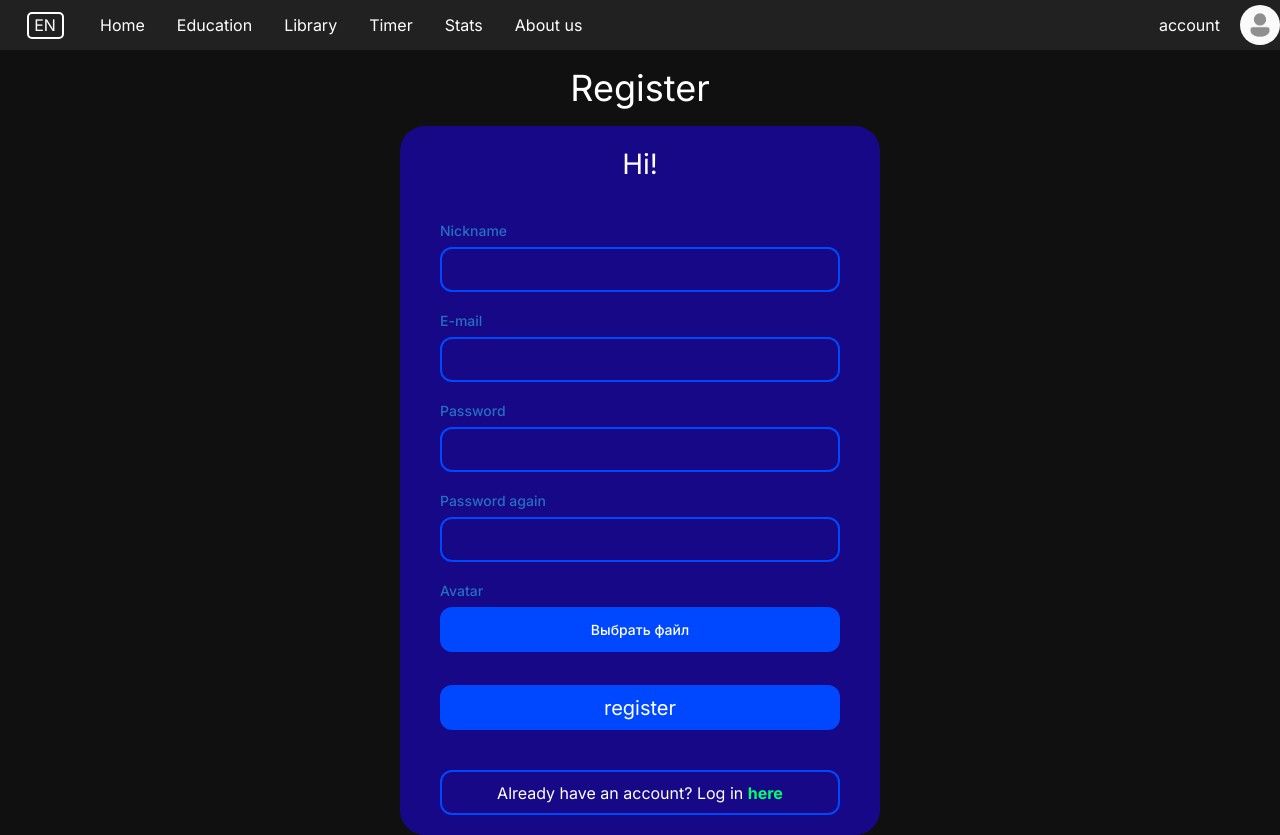
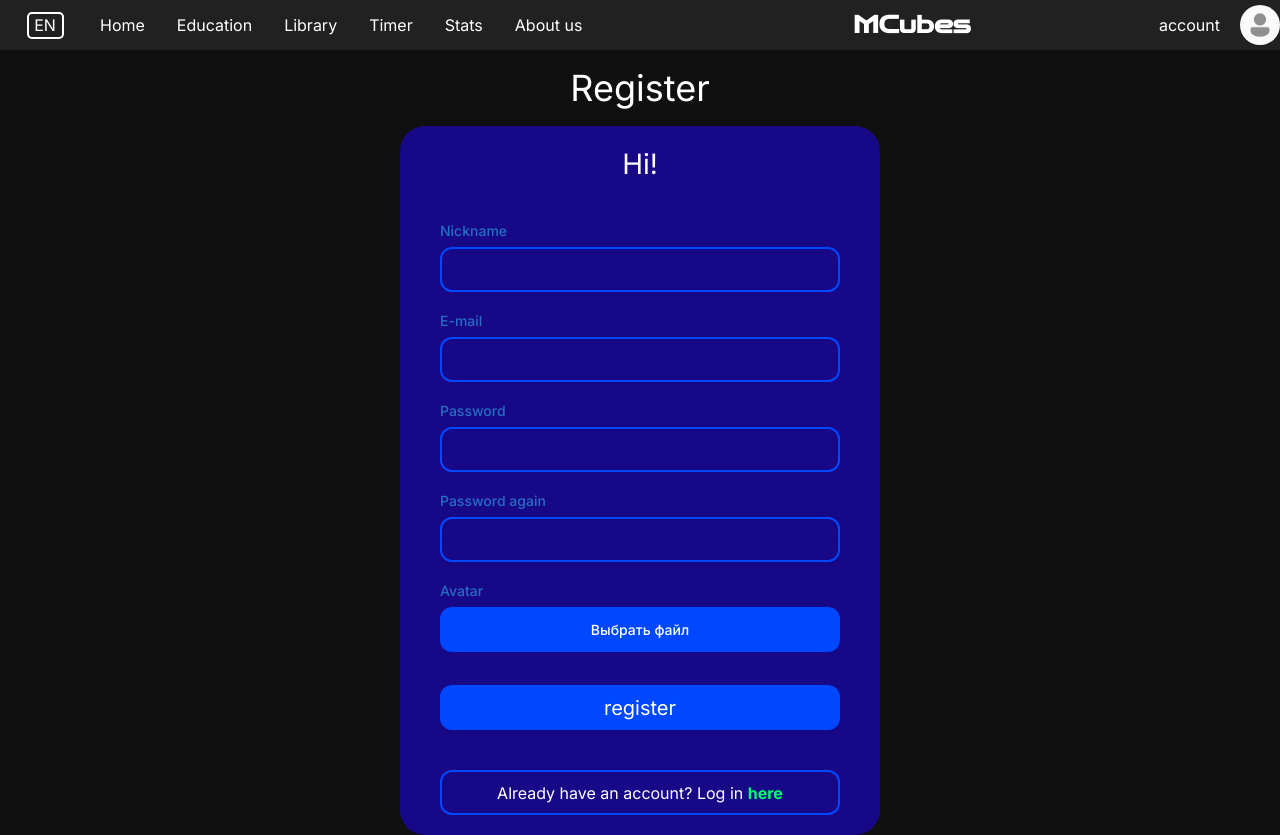
Before and after one commit to zxc-demon-1337/MCubes.release, a Django app: page /account/register/ in a window 1280 px wide. Run offline with Django 5.2, Linux system fonts and the light colour scheme.

Commit message:
added logo to main page

```diff
--- a/static/css/base.css
+++ b/static/css/base.css
@@ -1,3 +1,14 @@
+@font-face {
+    font-family: 'ZenDotsKir';
+    src: url('../fonts/ZenDotsKir.ttf') format('truetype');
+    font-weight: normal;
+    font-style: normal;
+}
+
+.webLogo{
+    font-family: "ZenDotsKir";
+    margin: 0;
+}
 
 * {
     margin: 0;
@@ -28,7 +39,6 @@ body {
     align-items: center;
 }
 
-/* Навбар */
 .navbar {
     display: flex;
     flex-direction: row;
@@ -97,6 +107,9 @@ body {
 }
 
 .spacer {
+    display: flex;
+    justify-content: center;
+    align-items: center;
     max-width: 100%;
     height: 50px;
     width: 100%;
--- a/templates/base.html
+++ b/templates/base.html
@@ -45,28 +45,9 @@
             </div>
         </div>
 
-        <div class="spacer"></div>
-    <!-- <nav class="navbar">
-
-        <form action="{% url 'set_language' %}" method="post" style="display: inline;">
-  {% csrf_token %}
-  <input name="next" type="hidden" value="{{ request.path }}" />
-  {% get_current_language as CURRENT_LANG %}
-  <button type="submit" class="lang-switch a-button" style="
-    background: none;
-    border: none;
-    padding: 0;
-    margin: 0;
-    cursor: pointer;
-    font: inherit;
-    color: inherit;
-  ">
-    <div class="lang-box">
-      {% if CURRENT_LANG == 'en' %}RU{% else %}EN{% endif %}
-    </div>
-  </button>
-</form>
-        <div class="spacer"><p>Текущий язык: {{ CURRENT_LANG }}</p></div> -->
+        <div class="spacer">
+            <h1 class="webLogo">MCubes</h1>
+        </div>
         <a id="link-account" class="account-text a-button nav-link a-button" href="{% url 'account:profile' %}">
         {% if user.is_authenticated %}
             {{ user.nickname }}
```
Also changed, not shown: static/fonts/ZenDotsKir.ttf (added).
